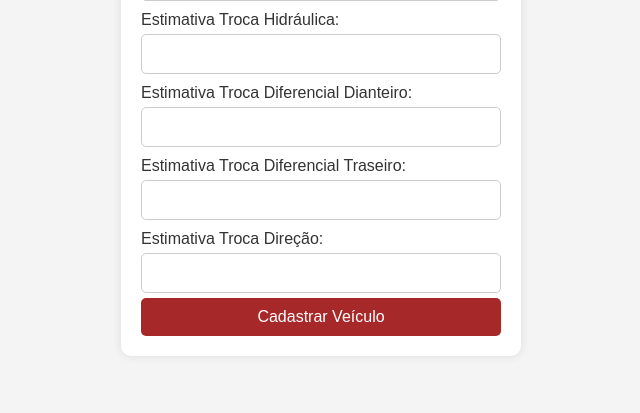
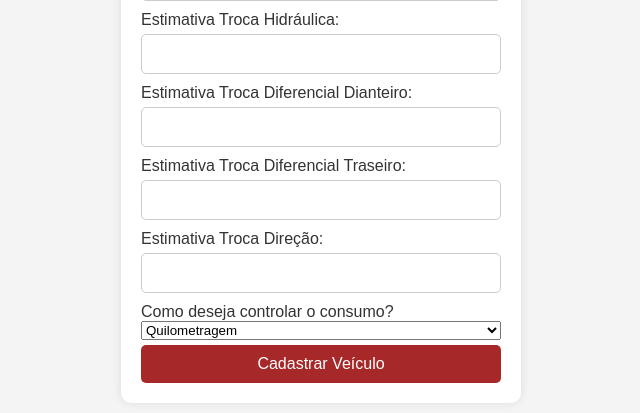
Before and after one commit to pedroassuncao1/controle_combustivel, a Django app: page /cadastrar_veiculo/ in a window 1280 px wide. Shown: the part 1064-1477 px from the top of the page, without its empty margins (319-959 px from the left). Before the commit the page ends 1430 px from the top, so only its background shows below. Run offline with Django 5.2, Linux system fonts and the light colour scheme; the first user in the database is signed in.

Commit message:
Atualização
v1.2

```diff
--- a/Project_Combustivel/App_Combustivel/models.py
+++ b/Project_Combustivel/App_Combustivel/models.py
@@ -60,6 +60,12 @@ class Veiculo(models.Model):
     ano = models.PositiveIntegerField(verbose_name="Ano")
     obra = models.CharField(max_length=100, verbose_name="Obra")
     media_prevista = models.FloatField()
+    quilometragem_total = models.FloatField(default=0) # Quilometragem total acumulada
+    tipo_consumo = models.CharField(
+        max_length=20,
+        choices=[("quilometragem", "Quilometragem"), ("horimetro", "Horímetro")],
+        default="quilometragem"
+    )
 
 
     # Campos para salvar a última troca e estimativa de troca de óleo para cada tipo de óleo(Motor, Hidraulica, Diferencial...)
--- a/Project_Combustivel/App_Combustivel/templates/usuarios/apagar_usuario.html
+++ b/Project_Combustivel/App_Combustivel/templates/usuarios/apagar_usuario.html
@@ -91,13 +91,13 @@
             <button type="submit">Apagar Usuário</button>
         </form>
 
-        {% if messages %}
+        <!-- {% if messages %}
             <ul class="messages">
                 {% for message in messages %}
                     <li{% if message.tags %} class="{{ message.tags }}"{% endif %}>{{ message }}</li>
                 {% endfor %}
             </ul>
-        {% endif %}
+        {% endif %} -->
     </div>
 </body>
 </html>
--- a/Project_Combustivel/App_Combustivel/templates/usuarios/home_admin.html
+++ b/Project_Combustivel/App_Combustivel/templates/usuarios/home_admin.html
@@ -62,7 +62,7 @@ h1 {
 </head>
 <body>
     <div class="container">
-        <h1>Registro de Abastecimento</h1>
+        <h1>Gestão De Veículos</h1>
         <ul class="menu">
             <!-- Botão para cadastrar um novo veículo -->
             <li><a href="{% url 'cadastrar_veiculo' %}">1. Cadastrar novo Veículo</a></li>
--- a/Project_Combustivel/App_Combustivel/templates/veiculos/cadastrar_veiculo.html
+++ b/Project_Combustivel/App_Combustivel/templates/veiculos/cadastrar_veiculo.html
@@ -202,6 +202,12 @@
             <label for="estimativa_troca_direcao">Estimativa Troca Direção:</label>
             <input type="number" id="estimativa_troca_direcao" name="estimativa_troca_direcao" required>
 
+            <label for="tipo_consumo">Como deseja controlar o consumo?</label>
+            <select id="tipo_consumo" name="tipo_consumo" required>
+                <option value="quilometragem">Quilometragem</option>
+                <option value="horimetro">Horímetro</option>
+            </select>
+
             <button type="submit">Cadastrar Veículo</button>
         </form>
 
--- a/Project_Combustivel/App_Combustivel/templates/veiculos/detalhes_consumo.html
+++ b/Project_Combustivel/App_Combustivel/templates/veiculos/detalhes_consumo.html
@@ -164,6 +164,7 @@
                     <td>
                         {% if registro.consumo %}
                             {{ registro.consumo|floatformat:2 }} km/l
+
                         {% else %}
                             Não calculado
                         {% endif %}
--- a/Project_Combustivel/App_Combustivel/templates/veiculos/detalhes_veiculos.html
+++ b/Project_Combustivel/App_Combustivel/templates/veiculos/detalhes_veiculos.html
@@ -273,5 +273,8 @@
         </table>
     </div>
 
+
+    <a href="{% url 'registrar_quebra_quilometragem' veiculo.id %}" class="btn btn-danger">Registrar Quebra de Horímetro</a>
+
 </body>
 </html>
--- a/Project_Combustivel/App_Combustivel/templates/veiculos/form_abastecimento.html
+++ b/Project_Combustivel/App_Combustivel/templates/veiculos/form_abastecimento.html
@@ -178,7 +178,11 @@
             <label for="litros">Litros:</label>
             <input type="number" step="0.01" id="litros" name="litros" required>
 
-            <label for="quilometragem">Quilometragem Atual:</label>
+            {% if veiculo.tipo_consumo == "quilometragem" %}
+                <label for="leitura">Quilometragem Atual:</label>
+            {% else %}
+                <label for="leitura">Horímetro Atual:</label>
+            {% endif %}
             <input type="number" step="0.01" id="quilometragem" name="quilometragem" required>
 
             <button type="submit">Registrar Abastecimento</button>
--- a/Project_Combustivel/App_Combustivel/templates/veiculos/grafico_consumo.html
+++ b/Project_Combustivel/App_Combustivel/templates/veiculos/grafico_consumo.html
@@ -223,7 +223,8 @@
         <!-- Exibir informações de consumo por veículo -->
         {% for consumo in consumo_veiculos %}
         <div class="vehicle-info">
-            <span>Veículo:</span> {{ consumo.veiculo.nome }} <br>
+            <span>Modelo: {{ consumo.veiculo.modelo }}</span> <br>
+            <span>Ativo:</span> {{ consumo.veiculo.ativo }} <br>
             <span>Placa:</span> {{ consumo.veiculo.placa }} <br>
             <span>Total de combustível consumido:</span> {{ consumo.litros }} litros
         </div>
--- a/Project_Combustivel/App_Combustivel/views.py
+++ b/Project_Combustivel/App_Combustivel/views.py
@@ -111,6 +111,7 @@ def cadastrar_veiculo(request):
         ano = request.POST.get('ano')
         obra = request.POST.get('obra').upper()
         media_prevista = float(request.POST['media_prevista'])
+        tipo_consumo = request.POST.get("tipo_consumo")
 
         # Capturando os campos de estimativa
         estimativa_troca_motor = request.POST.get("estimativa_troca_motor")
@@ -177,6 +178,7 @@ def cadastrar_veiculo(request):
             estimativa_troca_dif_dianteiro=estimativa_troca_dif_dianteiro,
             estimativa_troca_dif_traseiro=estimativa_troca_dif_traseiro,
             estimativa_troca_direcao=estimativa_troca_direcao,
+            tipo_consumo=tipo_consumo,
         )
         print("Veículo cadastrado com sucesso!")
         return HttpResponse("Veículo cadastrado com sucesso! <br> <a href=''>Voltar</a>")
@@ -189,8 +191,15 @@ def cadastrar_veiculo(request):
 
 @login_required(login_url='login')
 def cadastrar_abastecimento(request, veiculo_id):
-    # Verifica se o veículo existe
     veiculo = get_object_or_404(Veiculo, id=veiculo_id)
+
+    def atualizar_km_total(km_atual, km_anterior, km_total_acumulado):
+        if km_atual < km_anterior:  # Verifica quebra de quilometragem
+            km_total_acumulado += km_atual  # Soma o km atual ao total acumulado
+        else:
+            km_total_acumulado += (km_atual - km_anterior)  # Soma a diferença normalmente
+
+        return km_total_acumulado
 
     if request.method == "POST":
         # Obtendo dados do formulário
@@ -198,39 +207,38 @@ def cadastrar_abastecimento(request, veiculo_id):
         litros = request.POST.get("litros")
         quilometragem_atual = int(request.POST.get("quilometragem"))
 
-        # Lógica de alerta para troca de óleo
-        tipos_oleos = [
-            ("Motor", veiculo.ultima_troca_motor, veiculo.estimativa_troca_motor),
-            ("Transmissão", veiculo.ultima_troca_transmissao, veiculo.estimativa_troca_transmissao),
-            ("Hidráulica", veiculo.ultima_troca_hidraulica, veiculo.estimativa_troca_hidraulica),
-            ("Dif Dianteiro", veiculo.ultima_troca_dif_dianteiro, veiculo.estimativa_troca_dif_dianteiro),
-            ("Dif Traseiro", veiculo.ultima_troca_dif_traseiro, veiculo.estimativa_troca_dif_traseiro),
-            ("Direção", veiculo.ultima_troca_direcao, veiculo.estimativa_troca_direcao),
-        ]
-
-        # for tipo, ultima_troca, estimativa in tipos_oleos:
-
-        #     if ultima_troca == 0:
-        #         # Ignorar se não houver registro da ultima troca de oleo
-        #         continue
-
-        #     limite_alerta = ultima_troca + estimativa - (estimativa * 0.1)  # 10% abaixo do limite
-        #     if quilometragem_atual >= ultima_troca + estimativa:
-        #         # Enviar alerta de risco
-        #         enviar_email_alerta(veiculo, f"RISCO: Troca de óleo atrasada ({tipo})!", quilometragem_atual)
-        #     elif quilometragem_atual >= limite_alerta:
-        #         # Enviar alerta de proximidade
-        #         enviar_email_alerta(veiculo, f"ALERTA: Próxima da troca de óleo ({tipo}).", quilometragem_atual)
-
         # Obtendo o último abastecimento para calcular o consumo
         ultimo_abastecimento = Abastecimento.objects.filter(veiculo=veiculo).last()
 
         if ultimo_abastecimento:
             km_anterior = ultimo_abastecimento.quilometragem
-            km_percorridos = quilometragem_atual - km_anterior
+            km_total_acumulado = veiculo.quilometragem_total
 
-            # Calcula o consumo
-            consumo = km_percorridos / float(litros)
+            # Atualiza o km total acumulado considerando possíveis quebras
+            quilometragem_total = atualizar_km_total(
+                quilometragem_atual,
+                km_anterior,
+                km_total_acumulado
+            )
+
+            # Calcula o consumo com base no tipo de controle
+            if veiculo.tipo_consumo == "Quilometragem":
+                km_percorridos = quilometragem_total - km_anterior
+                consumo = km_percorridos / float(litros)  # Consumo em km/l
+            elif veiculo.tipo_consumo == "horimetro":  # Caso seja "Horímetro"
+                km_percorridos = quilometragem_atual - km_anterior
+                # Obtendo o último abastecimento do veículo
+                ultimo_abastecimento = Abastecimento.objects.filter(veiculo=veiculo).order_by('-data').first()
+
+                if ultimo_abastecimento:
+                    litros_anteriores = ultimo_abastecimento.litros
+
+                print(litros, km_percorridos, km_anterior, litros_anteriores)
+                consumo = int(litros_anteriores) / int(km_percorridos)  # Consumo em L/h
+
+
+
+
 
             # Atualiza o último abastecimento com o consumo calculado
             ultimo_abastecimento.consumo = consumo
@@ -246,9 +254,19 @@ def cadastrar_abastecimento(request, veiculo_id):
                 quilometragem=quilometragem_atual,
             )
 
+            # Atualiza a quilometragem total e salva o veículo
+            veiculo.quilometragem_total = quilometragem_total
+            veiculo.save()
+
+            # Ajusta a mensagem com base no tipo de controle
+            if veiculo.tipo_consumo == "Quilometragem":
+                unidade = "km/l"
+            else:
+                unidade = "L/h"
+
             # Retorna o consumo calculado ao usuário
             return render(request, "veiculos/resultado.html", {
-                "message": f"Abastecimento registrado! O consumo do último abastecimento foi de {consumo:.2f} km/l."
+                "message": f"Abastecimento registrado! O consumo do último abastecimento foi de {consumo:.2f} {unidade}. Quilometragem total acumulada: {quilometragem_total:.2f}."
             })
 
         else:
@@ -260,11 +278,16 @@ def cadastrar_abastecimento(request, veiculo_id):
                 quilometragem=quilometragem_atual,
             )
 
+            # Define o km total acumulado no primeiro abastecimento
+            veiculo.quilometragem_total = quilometragem_atual
+            veiculo.save()
+
             return render(request, "veiculos/resultado.html", {
-                "message": "Primeiro abastecimento registrado! O consumo será calculado no próximo registro."
+                "message": f"Primeiro abastecimento registrado! Quilometragem total acumulada: {quilometragem_atual:.2f} km."
             })
 
     return render(request, 'veiculos/form_abastecimento.html', {'veiculo': veiculo})
+
 
 
 # def enviar_email_alerta(veiculo, assunto, quilometragem_atual):
@@ -459,13 +482,13 @@ def grafico_consumo(request):
         })
 
     # Criar o gráfico usando matplotlib
-    veiculo_nomes = [consumo['veiculo'].nome for consumo in consumo_veiculos]
+    veiculo_ativos = [consumo['veiculo'].ativo for consumo in consumo_veiculos]
     combustivel_consumido = [consumo['litros'] for consumo in consumo_veiculos]
 
     # Configurar o gráfico
     fig, ax = plt.subplots()
-    ax.bar(veiculo_nomes, combustivel_consumido, color='skyblue')
-    ax.set_xlabel('Veículos')
+    ax.bar(veiculo_ativos, combustivel_consumido, color='skyblue')
+    ax.set_xlabel('Veículos (Ativo)')
     ax.set_ylabel(f'Combustível Consumido (litros)')
     ax.set_title('Consumo de Combustível por Veículo')
 
@@ -553,9 +576,8 @@ def detalhes_veiculo(request, veiculo_id):
         for tipo in tipos_lubrificantes
     }
 
-    # Obter último abastecimento
-    ultimo_abastecimento = Abastecimento.objects.filter(veiculo=veiculo).order_by('-data').first()
-    km_atual = ultimo_abastecimento.quilometragem if ultimo_abastecimento else None
+
+    km_atual = veiculo.quilometragem_total
 
     # Dados de trocas
     trocas = {
@@ -615,7 +637,7 @@ def get_status(km_atual, ultima_troca, estimativa):
         return 'indefinido'  # Sem dados para calcular
     if km_atual >= ultima_troca + estimativa:
         return 'atrasado'  # Vermelho
-    if km_atual >= (ultima_troca + (estimativa * 0.1)):  # Margem de 500 km
+    if km_atual >= (ultima_troca + (estimativa * 0.9)):  # Margem de 500 km
         return 'na_hora'  # Amarelo
 
     return 'ok'  # Verde
@@ -662,8 +684,33 @@ def troca_oleo(request):
                 veiculo.ultima_troca_motor = km_atual
                 veiculo.save()  # Salva as alterações no banco de dados
 
+            elif tipo == 'Transmissão':
+                veiculo.ultima_troca_transmissao = km_atual
+                veiculo.save()
+
+            elif tipo == 'Hidráulica':
+                veiculo.ultima_troca_hidraulica = km_atual
+                veiculo.save()
+
+            elif tipo == 'Dif Dianteiro':
+                veiculo.ultima_troca_dif_dianteiro = km_atual
+                veiculo.save()
+
+            elif tipo == 'Dif Traseiro':
+                veiculo.ultima_troca_dif_traseiro = km_atual
+                veiculo.save()
+
+            elif tipo == 'Direção':
+                veiculo.ultima_troca_direcao = km_atual
+                veiculo.save()
+
+            else:
+                return HttpResponse("Tipo não existente <br> <a href=''>Voltar</a>")
+
+
             messages.success(request, "Troca de óleo registrada com sucesso!")
             print("Troca de óleo registrada com sucesso!")
+            return HttpResponse("Troca de óleo registrada com sucesso! <br> <a href=''>Voltar</a>")
             return redirect('troca_oleo')
 
         except ValueError:
@@ -700,6 +747,7 @@ def detalhes_consumo(request, veiculo_id, tipo=None):
         if data_inicial and data_final:
             abastecimentos = abastecimentos.filter(
                 Q(data__gte=data_inicial) & Q(data__lte=data_final)
+
             )
 
         # Criar lista de registros para exibição
@@ -749,6 +797,9 @@ def detalhes_consumo(request, veiculo_id, tipo=None):
     else:
         # Caso o tipo seja inválido
         return HttpResponse("Tipo de consumo inválido", status=400)
+
+    km_total_acumulado = veiculo.quilometragem_total
+    print(km_total_acumulado)
 
     return render(request, 'veiculos/detalhes_consumo.html', context)
 
@@ -820,3 +871,15 @@ def editar_obra(request, veiculo_id):
         'veiculo': veiculo,
     }
     return render(request, 'veiculos/editar_obra.html', context)
+
+def registrar_quebra_quilometragem(request, veiculo_id):
+    veiculo = get_object_or_404(Veiculo, id=veiculo_id)
+
+    # Atualiza a quilometragem total com os 3 km de fábrica
+    veiculo.quilometragem_total += 3
+    veiculo.save()
+
+    # Mensagem de sucesso
+    messages.success(request, f"Quebra da quilometragem registrada! Quilometragem total atualizada para {veiculo.quilometragem_total:.2f}.")
+    print(f"Quebra da quilometragem registrada! Quilometragem total atualizada para {veiculo.quilometragem_total:.2f}.")
+    return redirect('detalhes_veiculo', veiculo_id=veiculo.id)
--- a/Project_Combustivel/Project_Combustivel/urls.py
+++ b/Project_Combustivel/Project_Combustivel/urls.py
@@ -31,6 +31,8 @@ urlpatterns = [
     path('veiculo/<int:veiculo_id>/dossie/cadastrar/', views.cadastrar_dossie, name='cadastrar_dossie'),
     path('relatorio_trocas_oleo/', views.relatorio_trocas_oleo, name='relatorio_trocas_oleo'),
     path('editar-obra/<int:veiculo_id>/', views.editar_obra, name='editar_obra'),
+    path('registrar_quebra_quilometragem/<int:veiculo_id>/', views.registrar_quebra_quilometragem, name='registrar_quebra_quilometragem'),
+
 ]
 
 
```
Also changed, not shown: Project_Combustivel/import_veiculos.py (added, +44 -0 lines), Project_Combustivel/App_Combustivel/migrations/0029_veiculo_quilometragem_total.py (added), Project_Combustivel/App_Combustivel/migrations/0030_veiculo_tipo_consumo.py (added), Project_Combustivel/db.sqlite3.
